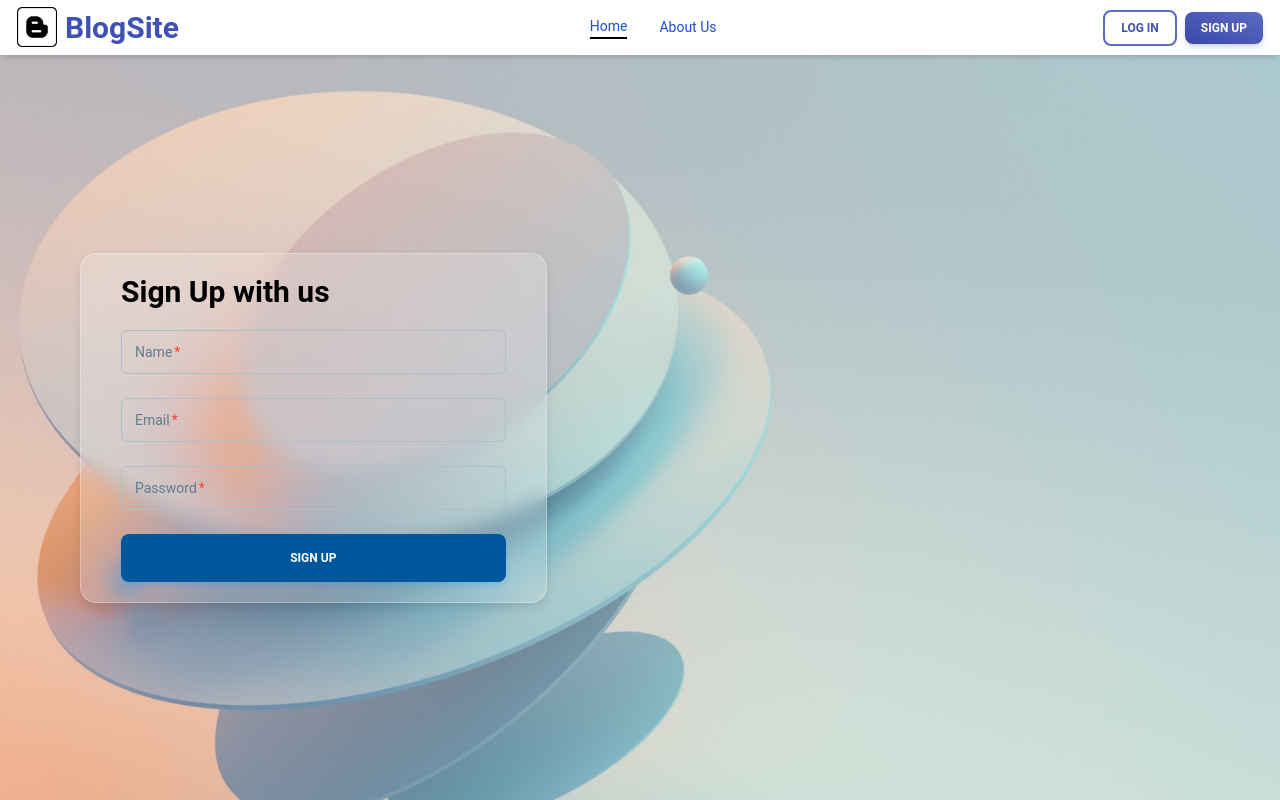
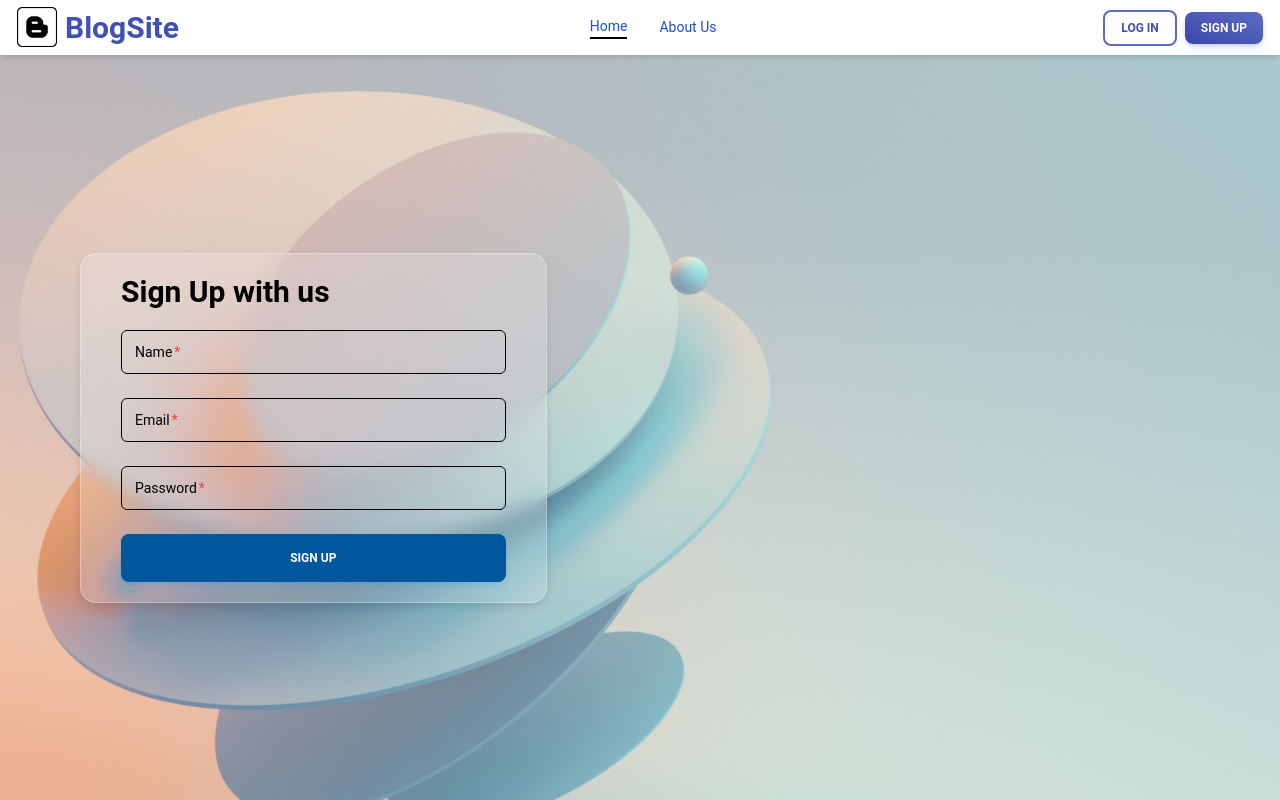
Before and after one commit to MayureshGawas99/BlogSiteFrontend, a React (Create React App) app: page /signup in a window 1280 px wide. Built offline with nearby package versions, Linux system fonts and the light colour scheme; no server answers.

Commit message:
fixed input css

```diff
--- a/src/pages/LoginPage.js
+++ b/src/pages/LoginPage.js
@@ -64,9 +64,9 @@ const LoginPage = () => {
               label="Email"
               type="email"
               required
-              className="text-black placeholder-shown:border-black placeholder-shown:border-t-black"
+              className="text-black !border-black !border-t-black"
               labelProps={{
-                className: "peer-placeholder-shown:text-black", // Style the label for dark theme
+                className: "!text-black", // Style the label for dark theme
               }}
               onChange={(e) => {
                 setEmail(e.target.value);
@@ -79,9 +79,9 @@ const LoginPage = () => {
               label="Password"
               type="password"
               required
-              className="text-black placeholder-shown:border-black placeholder-shown:border-t-black"
+              className="text-black !border-black !border-t-black"
               labelProps={{
-                className: "peer-placeholder-shown:text-black", // Style the label for dark theme
+                className: "!text-black", // Style the label for dark theme
               }}
               onChange={(e) => {
                 setPassword(e.target.value);
--- a/src/pages/SignUpPage.js
+++ b/src/pages/SignUpPage.js
@@ -50,9 +50,9 @@ const SignUpPage = () => {
               label="Name"
               type="text"
               required
-              className="text-black placeholder-shown:border-black placeholder-shown:border-t-black"
+              className="text-black !border-black !border-t-black"
               labelProps={{
-                className: "peer-placeholder-shown:text-black", // Style the label for dark theme
+                className: "!text-black", // Style the label for dark theme
               }}
               onChange={(e) => {
                 setName(e.target.value);
@@ -65,9 +65,9 @@ const SignUpPage = () => {
               label="Email"
               type="email"
               required
-              className="text-black placeholder-shown:border-black placeholder-shown:border-t-black"
+              className="text-black !border-black !border-t-black"
               labelProps={{
-                className: "peer-placeholder-shown:text-black", // Style the label for dark theme
+                className: "!text-black", // Style the label for dark theme
               }}
               onChange={(e) => {
                 setEmail(e.target.value);
@@ -80,9 +80,9 @@ const SignUpPage = () => {
               label="Password"
               type="password"
               required
-              className="text-black placeholder-shown:border-black placeholder-shown:border-t-black "
+              className="text-black !border-black !border-t-black "
               labelProps={{
-                className: "peer-placeholder-shown:text-black", // Style the label for dark theme
+                className: "!text-black", // Style the label for dark theme
               }}
               onChange={(e) => {
                 setPassword(e.target.value);
```
